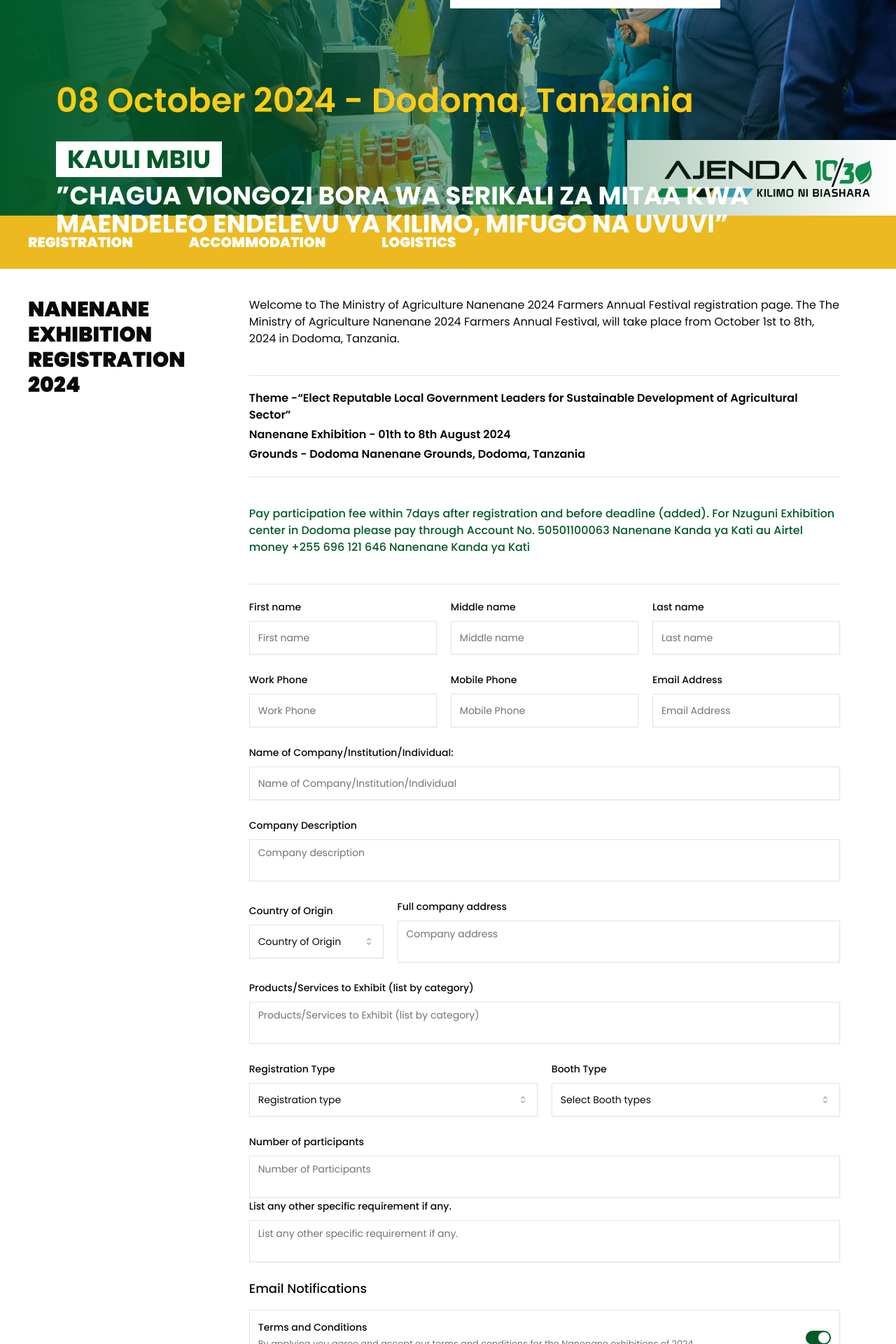
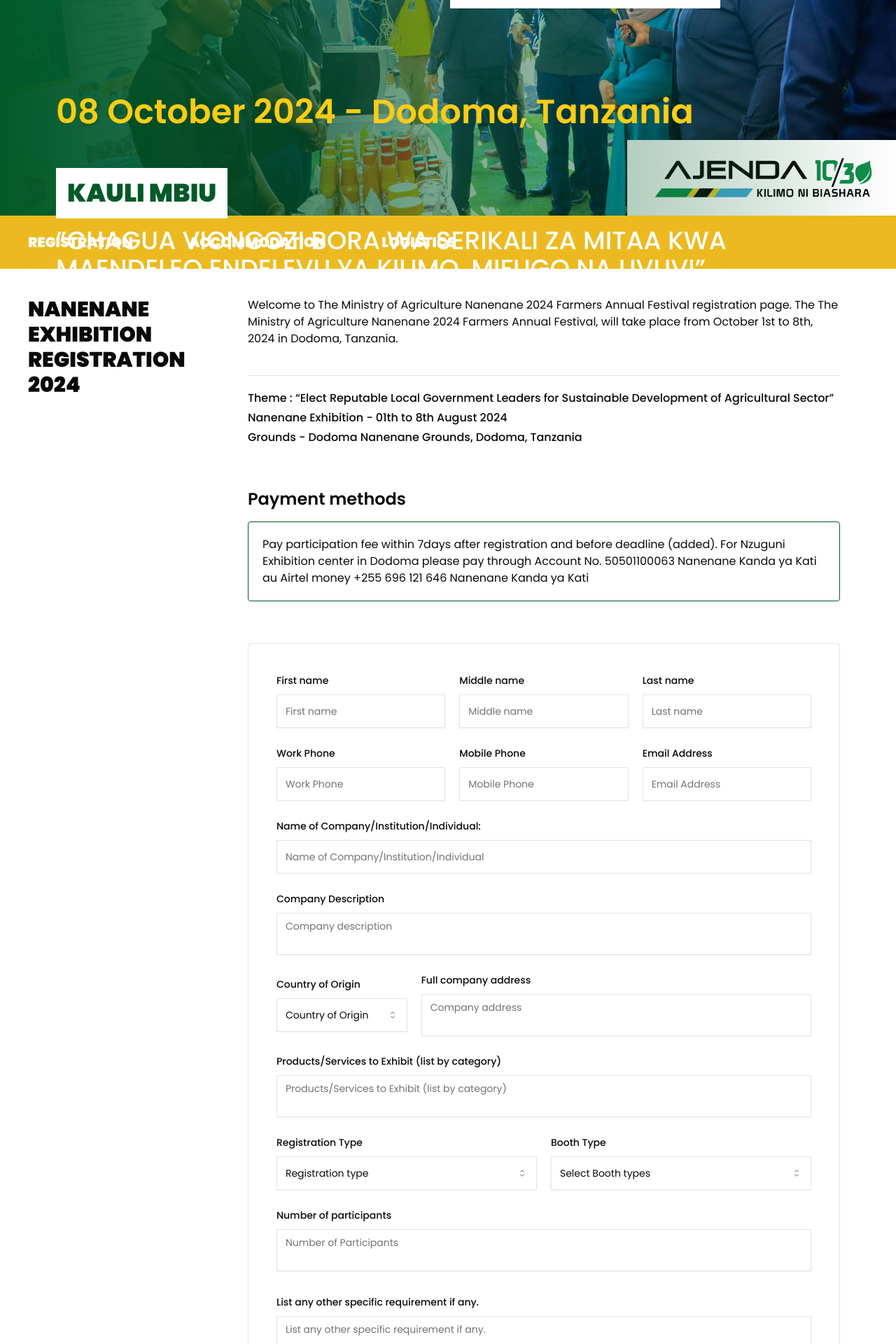
Before and after one commit to Kajabukama/kilimo-nanenane, a Next.js app: page / in a window 1280 px wide. Shown: the part 420-2340 px from the top of the page at 70% size. Built offline with nearby package versions, Linux system fonts and the light colour scheme.

Commit message:
added features and fxed issues

```diff
--- a/src/components/layouts/headers/hero-section.tsx
+++ b/src/components/layouts/headers/hero-section.tsx
@@ -30,7 +30,7 @@ const HeroSection = () => {
         />
       </div>
       <div className="absolute flex-col top-0 left-0 bottom-0 right-0 w-full z-10 px-20 bg-gradient-to-r from-primary">
-        <div className="text-white max-w-screen-lg  flex flex-col items-start justify-start pb-10 pt-10">
+        <div className="text-white max-w-screen-xl  flex flex-col items-start justify-start pb-10 pt-10">
           <div className="flex flex-col mt-20 mb-20">
             <h1 className="uppercase font-black text-6xl">
               Karibu kwenye maonyesho
@@ -40,12 +40,14 @@ const HeroSection = () => {
               <span className="bg-white text-primary px-5">Nanenane</span>
             </h1>
           </div>
-          <div className="flex flex-col text-yellow-400 text-5xl font-semibold my-10">
+          <div className="flex flex-col text-yellow-400 text-5xl font-semibold my-14">
             <span>08 October 2024 - Dodoma, Tanzania</span>
           </div>
           <div className="font-bold text-4xl space-y-3 mb-20 uppercase">
-            <span className="bg-white text-primary px-4">Kauli Mbiu</span>
-            <div>
+            <div className="bg-white inline-flex text-primary px-4 py-4 font-black">
+              Kauli Mbiu
+            </div>
+            <div className="font-medium mt-5">
               &rdquo;Chagua Viongozi Bora wa Serikali za Mitaa kwa Maendeleo
               Endelevu ya Kilimo, Mifugo na Uvuvi&rdquo;
             </div>
--- a/src/components/tabs/tab-container.tsx
+++ b/src/components/tabs/tab-container.tsx
@@ -129,16 +129,17 @@ const TabContainer = () => {
                 and scaled investments.
               </p>
             </div> */}
-            <div className="flex flex-col gap-y-1 font-semibold">
+            <div className="flex flex-col gap-y-1 font-medium">
               <span>
-                Theme -“Elect Reputable Local Government Leaders for Sustainable
-                Development of Agricultural Sector”
+                Theme : “Elect Reputable Local Government Leaders for
+                Sustainable Development of Agricultural Sector”
               </span>
               <span>Nanenane Exhibition - 01th to 8th August 2024</span>
               <span>Grounds - Dodoma Nanenane Grounds, Dodoma, Tanzania</span>
             </div>
-            <div className="py-10 border-y">
-              <p className="text-primary font-medium">
+            <div className="py-10">
+              <h3 className="mb-4 text-2xl font-semibold">Payment methods</h3>
+              <p className="font-regular border border-primary p-5 rounded">
                 Pay participation fee within 7days after registration and before
                 deadline (added). For Nzuguni Exhibition center in Dodoma please
                 pay through Account No. 50501100063 Nanenane Kanda ya Kati au
@@ -151,7 +152,7 @@ const TabContainer = () => {
             <Form {...form}>
               <form
                 onSubmit={form.handleSubmit(onSubmit)}
-                className="w-full space-y-6"
+                className="w-full space-y-6 border p-10 rounded"
               >
                 <div className="flex w-full gap-x-5">
                   <FormField
@@ -442,7 +443,7 @@ const TabContainer = () => {
                     )}
                   />
                 </div>
-                <div>
+                <div className="space-y-8">
                   <FormField
                     control={form.control}
                     name="participants"
@@ -482,7 +483,7 @@ const TabContainer = () => {
                 </div>
                 <div>
                   <h3 className="mb-4 text-lg font-medium">
-                    Email Notifications
+                    User terms and Conditions
                   </h3>
                   <div className="space-y-4">
                     <FormField
```
